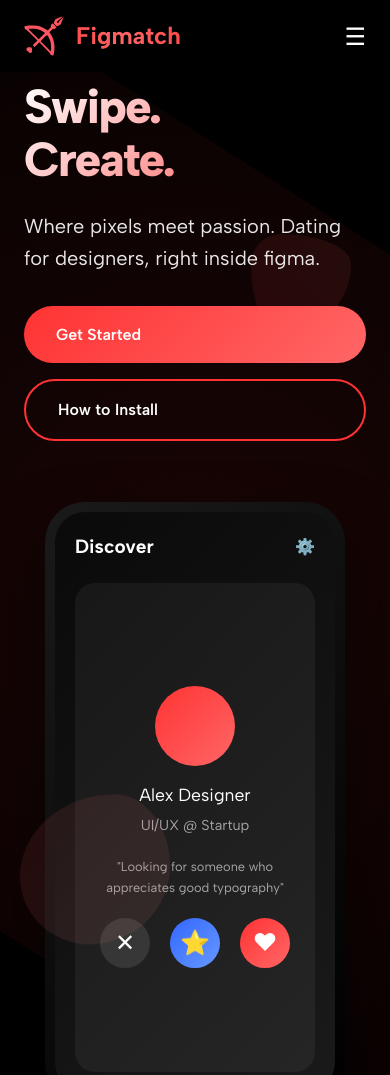
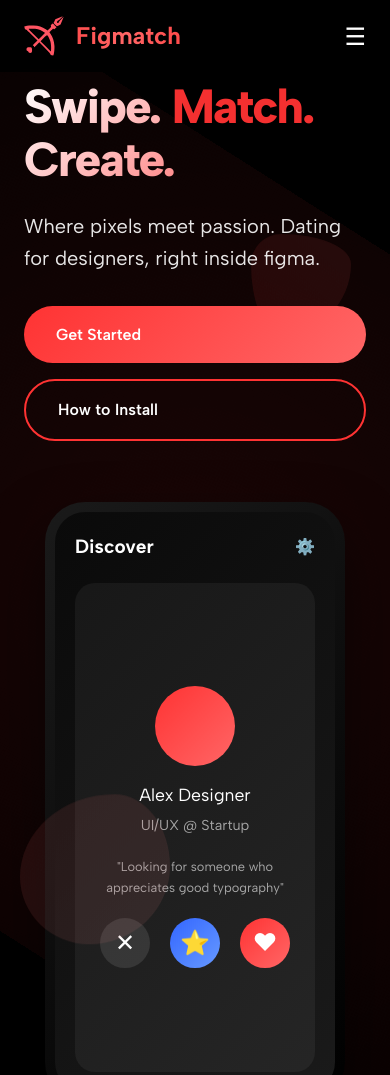
Before and after one commit to michelangelomo/figmatch, a plain HTML site: page index.html in a window 390 px wide. Shown: the top 1075 px of the page. Drawn offline with Linux system fonts and the light colour scheme.

Commit message:
fix mobile

```diff
--- a/index.html
+++ b/index.html
@@ -395,6 +395,7 @@
         .text-red {
             color: #ff3333;
             animation: glow 2s ease-in-out infinite;
+            -webkit-text-fill-color: #ff3333 !important;
         }
 
         .hero p {
```
